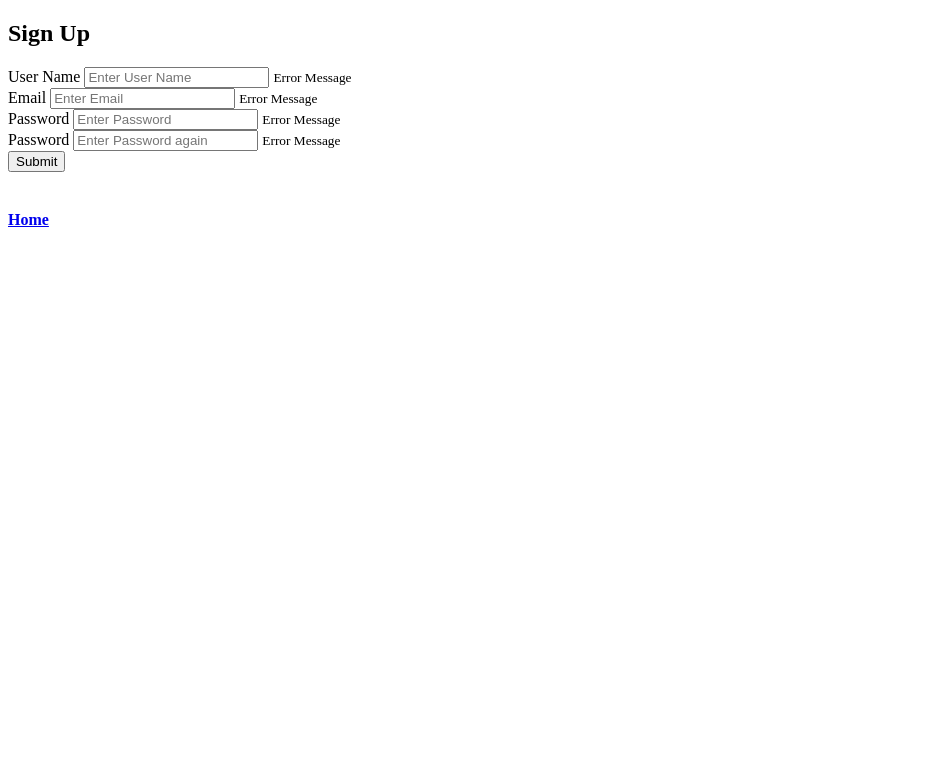
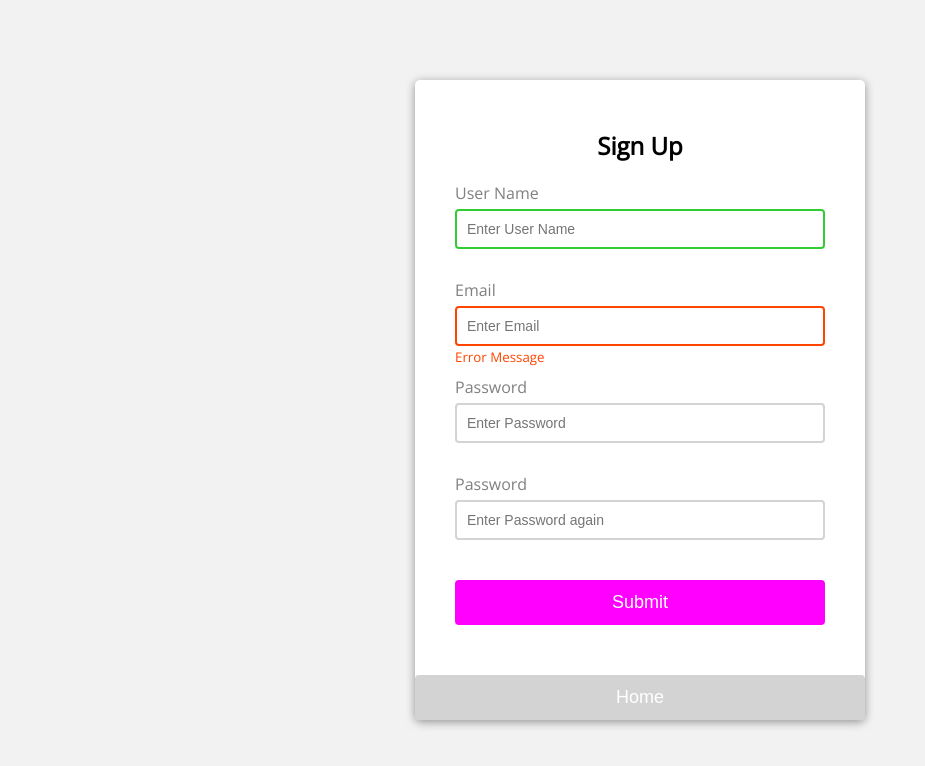
Before and after one commit to HassanMehmood1/Axiom_Projects_JS, a plain HTML site: page Proj_01/index.html in a window 1280 px wide. Shown: the whole page, without its empty margins (0-925 px from the left). Drawn offline with nearby package versions, Linux system fonts and the light colour scheme.

Commit message:
Project1 CSS Completed
Created all CSS rules for project 1.

```diff
--- a/Proj_01/index.html
+++ b/Proj_01/index.html
@@ -10,12 +10,12 @@
     <div class="container">
         <form id="form" class="form">
             <h2>Sign Up</h2>
-            <div class="form-control">
+            <div class="form-control success">
                 <label for="username">User Name</label>
                 <input type="text" id="username" placeholder="Enter User Name">
                 <small>Error Message</small>
             </div>
-            <div class="form-control">
+            <div class="form-control error">
                 <label for="email">Email</label>
                 <input type="text" id="email" placeholder="Enter Email">
                 <small>Error Message</small>
@@ -32,9 +32,9 @@
             </div>
             <button>Submit</button>
         </form>
-        <br>
-    <a href="../index.html"><h4>Home</h4></a>
-
+        <a href="../index.html">
+            <button class="home">Home</button>
+        </a>
     </div>
 
 
--- a/Proj_01/style.css
+++ b/Proj_01/style.css
@@ -0,0 +1,103 @@
+@import url('https://fonts.googleapis.com/css2?family=Open+Sans&display=swap');
+
+
+:root{
+    --success-color: limegreen;
+    --error-color: orangered;
+}
+
+*{
+    box-sizing: border-box;
+}
+body{
+    background-color: hsla(0, 0%, 50%, 0.1);
+    font-family: 'Open Sans', sans-serif;
+    display: flex;
+    align-items: center;
+    justify-content: center;
+    min-height: 100vh;
+    margin: 0 ;
+}
+
+.container{
+    background-color: white;
+    border-radius: 5px;
+    box-shadow: 0 2px 10px rgba(0,0,0,0.4);
+    width: 450px;
+
+}
+h2{
+    text-align: center;
+    margin-bottom: 20px;
+
+}
+
+.form{
+    padding: 30px 40px;
+}
+.form-control{
+    margin-bottom: 10px;
+    padding-bottom: 20px;
+    position: relative;
+}
+.form-control label {
+    color: gray;
+    display: block;
+    margin-bottom: 5px;
+}
+.form-control input{
+    border: 2px solid lightgray;
+    border-radius: 4px;
+    display: block;
+    width: 100%;
+    padding: 10px;
+    font-size: 14px;
+}
+.form-control input:focus{
+    outline: 0;
+    border-color: gray;
+}
+.form-control.success input{
+    border-color: var(--success-color);
+
+}
+.form-control.error input{
+    border-color: var(--error-color);
+}
+.form-control small{
+    color: var(--error-color);
+    position: absolute;
+    bottom: 0;
+    left: 0;
+    visibility: hidden;
+}
+.form-control.error small{
+    visibility: visible;
+}
+.form button{
+    cursor: pointer;
+    background-color: magenta;
+    border: 2px solid magenta;
+    border-radius: 4px;
+    color: white;
+    display: block;
+    font-size: 18px;
+    padding: 10px;
+    margin-top: 20px;
+    width: 100%;
+}
+button.home{
+    cursor: pointer;
+    background-color: lightgray;
+    border: 2px solid lightgray;
+    border-radius: 4px;
+    color: white;
+    display: block;
+    font-size: 18px;
+    padding: 10px;
+    margin-top: 20px;
+    width: 100%;
+}
+a{
+    text-decoration: none;
+}
```
